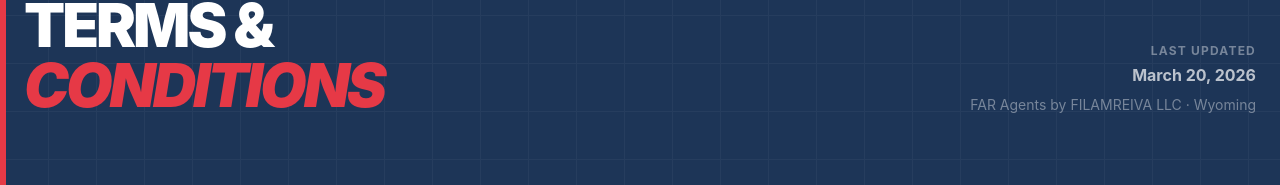
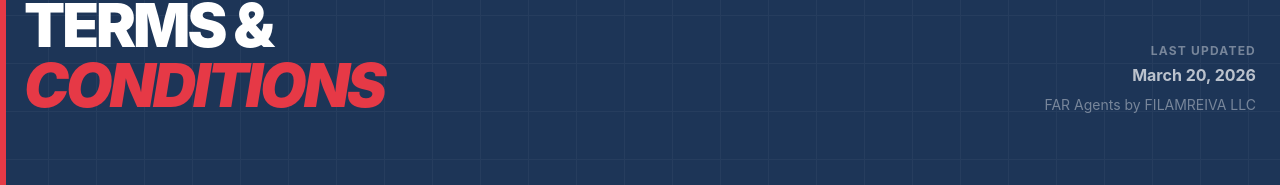
Before and after one commit to machu21/filamreiva-connect-web, a Next.js app: page /terms-and-condition in a window 1280 px wide. Shown: the part 318-503 px from the top of the page. Built offline with nearby package versions, Linux system fonts and the light colour scheme.

Commit message:
removed wyoming

```diff
--- a/app/terms-and-condition/page.tsx
+++ b/app/terms-and-condition/page.tsx
@@ -108,7 +108,7 @@
               <p className="text-white/70 font-bold">
                 {new Date().toLocaleDateString("en-US", { month: "long", day: "numeric", year: "numeric" })}
               </p>
-              <p className="text-white/40 text-sm mt-2">FAR Agents by FILAMREIVA LLC · Wyoming</p>
+              <p className="text-white/40 text-sm mt-2">FAR Agents by FILAMREIVA LLC</p>
             </div>
           </div>
         </div>
```
